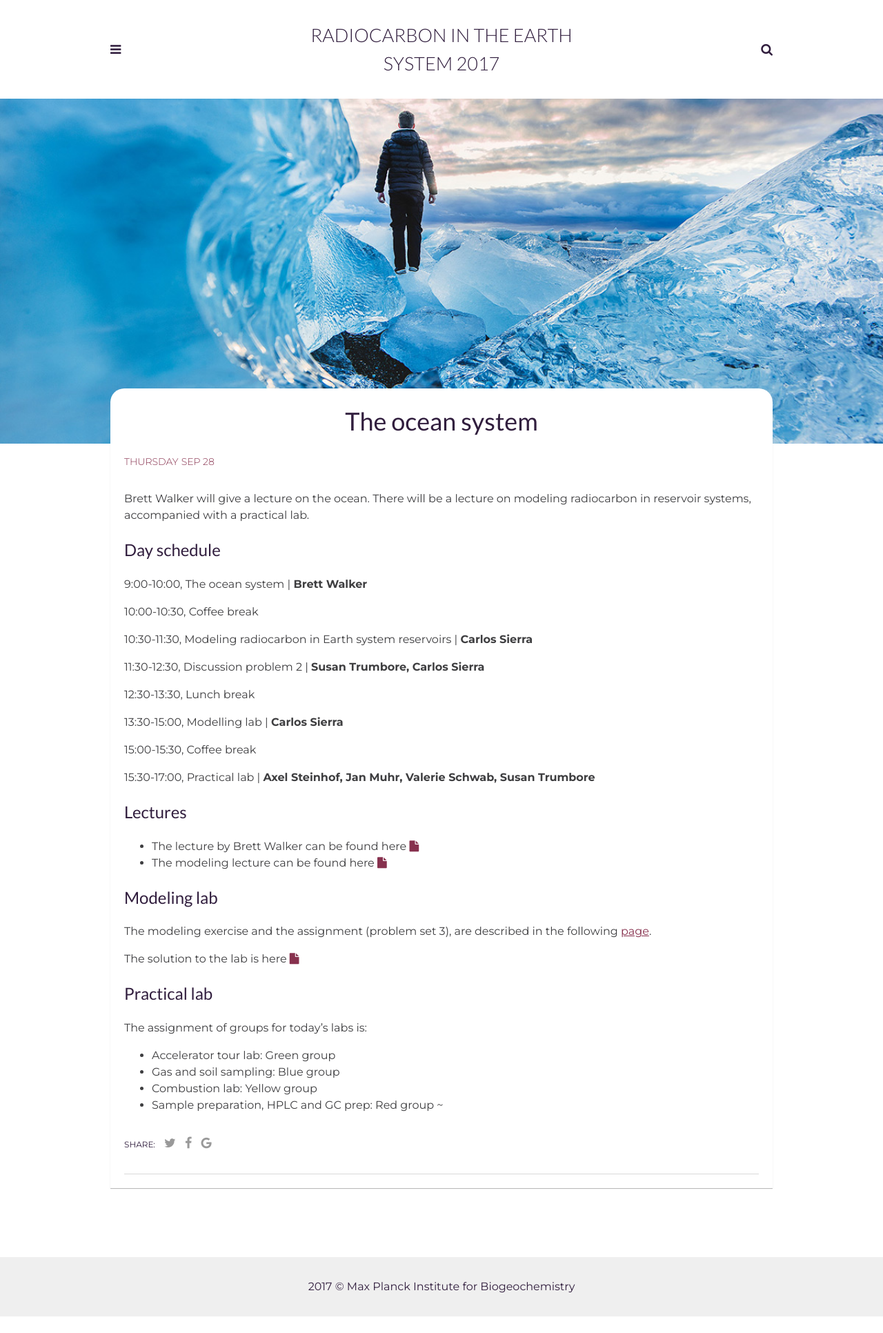
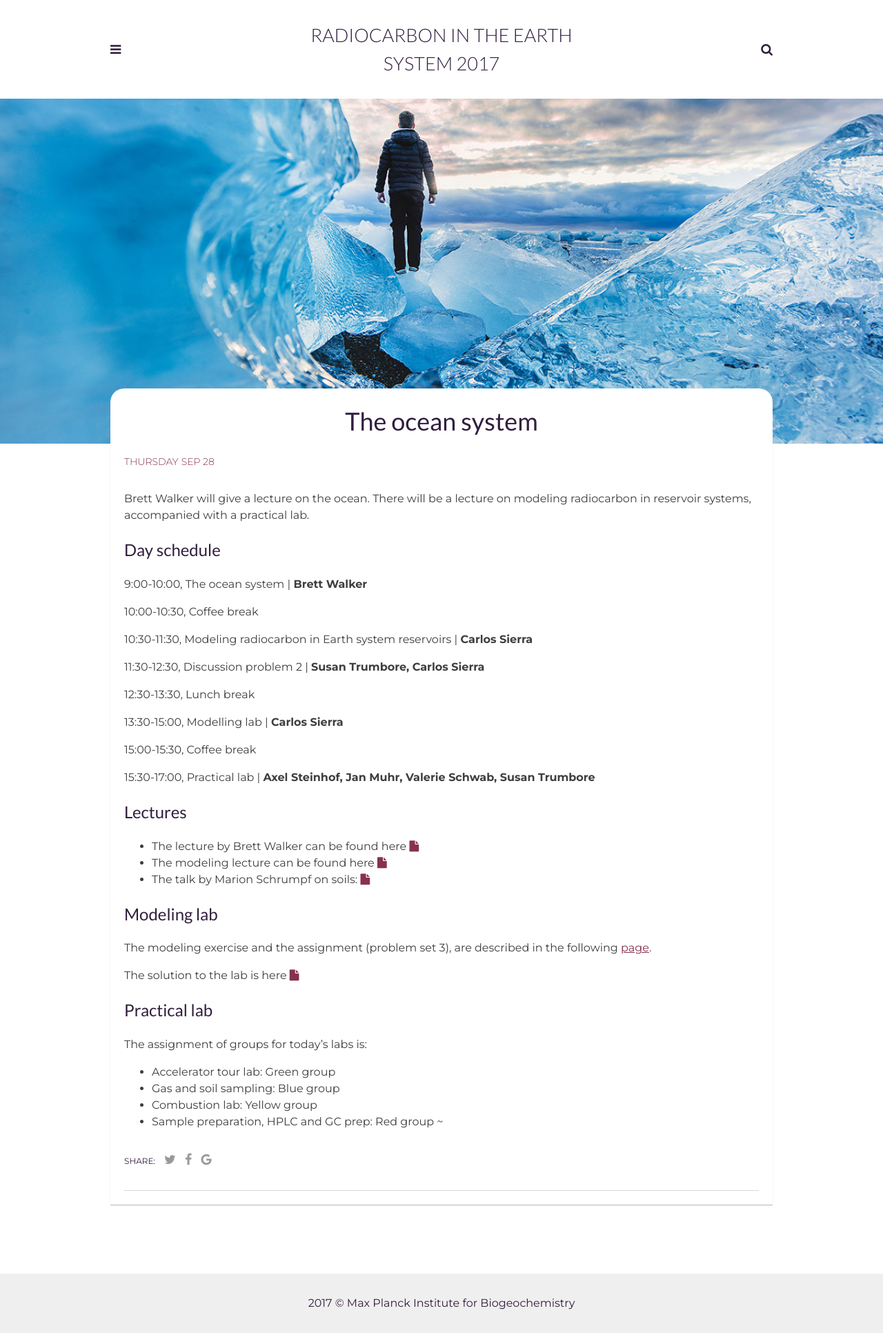
Before and after one commit to crlsierra/radiocarbon2017, a Jekyll site: the page built from _posts/2017-09-28-the-ocean-system.markdown, in a window 1280 px wide. Shown: the whole page at 69% size. Built offline with Jekyll 4.4.1, drawn with Linux system fonts in a browser that asks for light colours; nearby versions of some CDN libraries; comment, search, counter and statistics services are not loaded; a style sheet for code colours, icons or effects is not loaded.

Commit message:
Soils talk

```diff
--- a/_posts/2017-09-28-the-ocean-system.markdown
+++ b/_posts/2017-09-28-the-ocean-system.markdown
@@ -21,6 +21,8 @@ Brett Walker will give a lecture on the ocean. There will be a lecture on modeli
 ## Lectures
 * The lecture by Brett Walker can be found here <a href="{{ site.baseurl }}/lectures/Walker_Oceans.pdf"> <i class="fa fa-file" aria-hidden="true"></i></a>
 * The modeling lecture can be found here <a href="{{ site.baseurl }}/lectures/Sierra_Modeling.pdf"> <i class="fa fa-file" aria-hidden="true"></i></a>
+* The talk by Marion Schrumpf on soils: <a href="{{ site.baseurl }}/lectures/Schrumpf_soils.pdf"> <i class="fa fa-file" aria-hidden="true"></i></a>
+
 
 ## Modeling lab
 The modeling exercise and the assignment (problem set 3), are described in the following [page]({{site.baseurl}}/modellab/).
```
Also changed, not shown: 5 other files.
